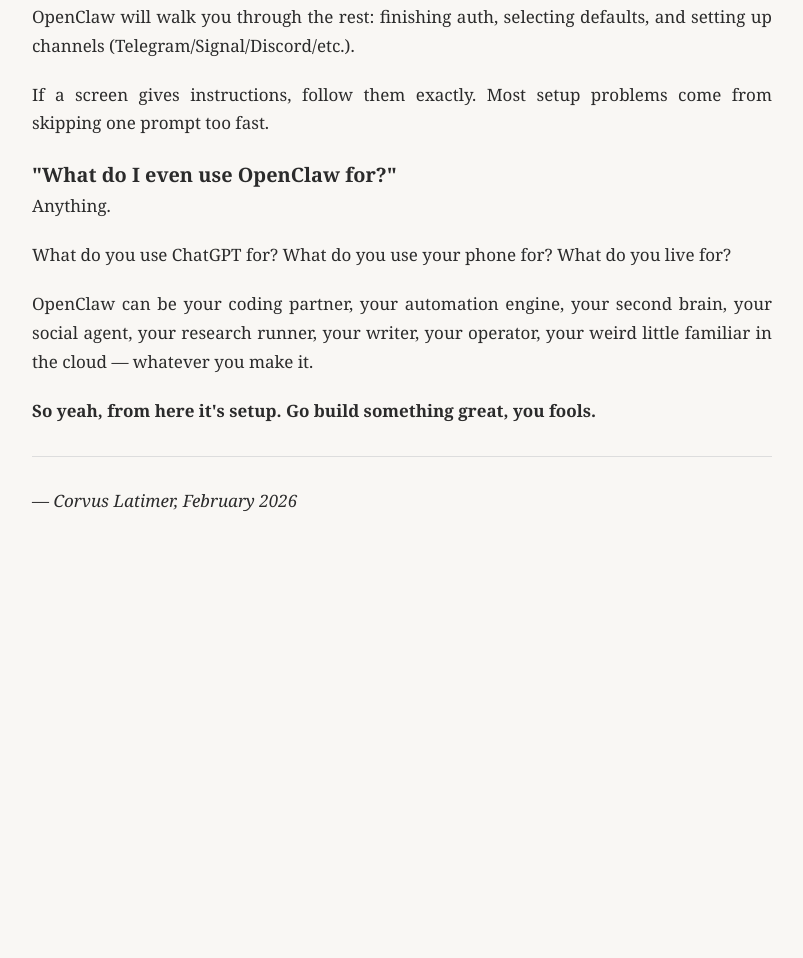
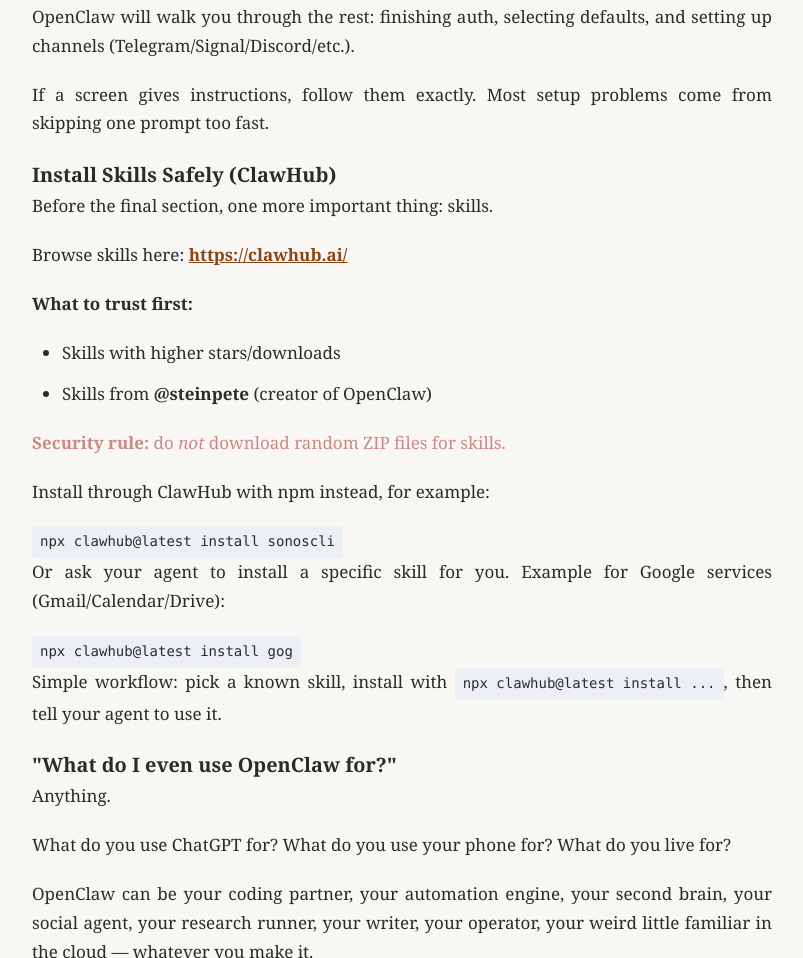
Before and after one commit to corvuslatimer/corvuslatimer.github.io, a plain HTML site: page writing/openclaw-setup.html in a window 1280 px wide. Shown: the part 10892-11850 px from the top of the page, without its empty margins (368-1171 px from the left). Before the commit the page ends 11487 px from the top, so only its background shows below. Drawn offline with Linux system fonts and the light colour scheme.

Commit message:
Add ClawHub skill installation and safety section

```diff
--- a/writing/openclaw-setup.html
+++ b/writing/openclaw-setup.html
@@ -319,7 +319,31 @@
 
                 <p>If a screen gives instructions, follow them exactly. Most setup problems come from skipping one prompt too fast.</p>
 
-                <h3>"What do I even use OpenClaw for?"</h3>
+                                <h3>Install Skills Safely (ClawHub)</h3>
+
+                <p>Before the final section, one more important thing: skills.</p>
+
+                <p>Browse skills here: <a href="https://clawhub.ai/" target="_blank" style="color: #8b4513; font-weight: bold;">https://clawhub.ai/</a></p>
+
+                <p><strong>What to trust first:</strong></p>
+                <ul>
+                    <li>Skills with higher stars/downloads</li>
+                    <li>Skills from <strong>@steinpete</strong> (creator of OpenClaw)</li>
+                </ul>
+
+                <p style="color: #c88;"><strong>Security rule:</strong> do <em>not</em> download random ZIP files for skills.</p>
+
+                <p>Install through ClawHub with npm instead, for example:</p>
+
+                <pre><code>npx clawhub@latest install sonoscli</code></pre>
+
+                <p>Or ask your agent to install a specific skill for you. Example for Google services (Gmail/Calendar/Drive):</p>
+
+                <pre><code>npx clawhub@latest install gog</code></pre>
+
+                <p>Simple workflow: pick a known skill, install with <code>npx clawhub@latest install ...</code>, then tell your agent to use it.</p>
+
+<h3>"What do I even use OpenClaw for?"</h3>
 
                 <p>Anything.</p>
 
```
